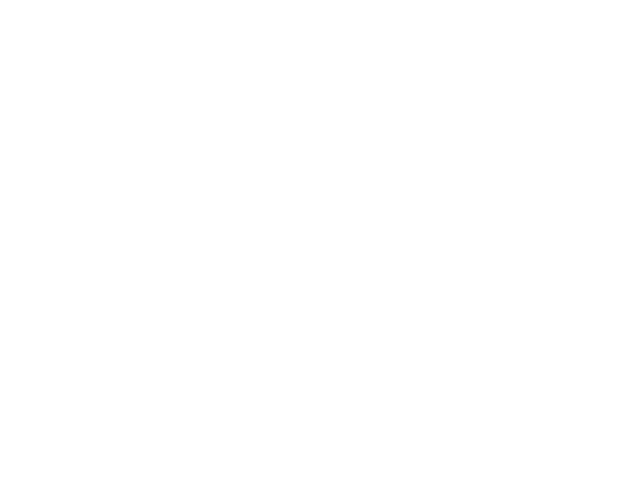
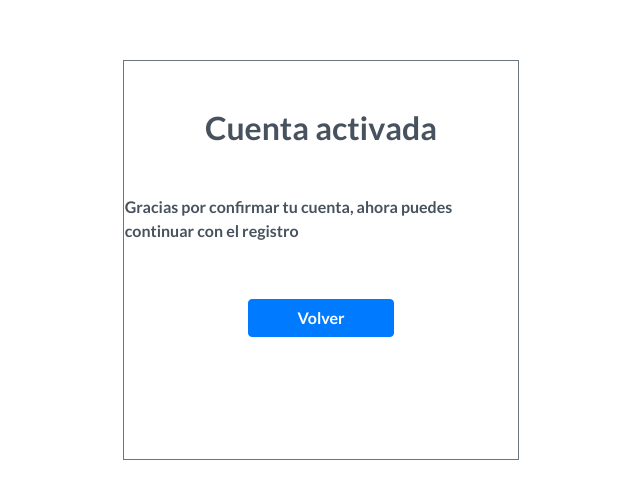
Before and after one commit to jvegaf/LagunaLink-fe, a React (Create React App) app: page /auth/confirmed in a window 1280 px wide. Shown: the part 140-638 px from the top of the page, without its empty margins (319-959 px from the left). Built offline with nearby package versions, Linux system fonts and the light colour scheme.

Commit message:
agregado confirmacion de cuenta

```diff
--- a/src/App.js
+++ b/src/App.js
@@ -8,7 +8,8 @@ import "bootstrap/dist/css/bootstrap.min.css";
 import signIn from "./pages/signInPage";
 import {signUp} from "./pages/signUpPage";
 import { MainPage } from "./pages/MainPage";
-import {register} from "./pages/registerPage";
+import { register } from "./pages/registerPage";
+import { confirmedPage } from "./pages/confirmedPage";
 import path from "path";
 import dotenv from "dotenv";
 
@@ -40,6 +41,7 @@ function App() {
           <Route exact path="/signup" component={signUp} />
           <Route exact path="/register/:accountType" component={register} />
           <Route exact path="/main" component={MainPage} />
+          <Route exact path="/auth/confirmed" component={confirmedPage} />
         </Switch>
       </Router>
     </UserContextProvider>
--- a/src/index.css
+++ b/src/index.css
@@ -1,10 +1,9 @@
+@import url('https://fonts.googleapis.com/css2?family=Lato:wght@700&display=swap');
+
 body {
   margin: 0;
-  font-family: -apple-system, BlinkMacSystemFont, 'Segoe UI', 'Roboto', 'Oxygen',
-    'Ubuntu', 'Cantarell', 'Fira Sans', 'Droid Sans', 'Helvetica Neue',
-    sans-serif;
-  -webkit-font-smoothing: antialiased;
-  -moz-osx-font-smoothing: grayscale;
+  font-family: 'Lato', sans-serif;
+  color: #47525E;
 }
 
 code {
--- a/src/pages/__shared__/styles.css
+++ b/src/pages/__shared__/styles.css
@@ -1,3 +1,10 @@
+@import url('https://fonts.googleapis.com/css2?family=Lato:wght@700&display=swap');
+
+body {
+  color: #47525E;
+  font-family: 'Lato', sans-serif;
+}
+
 .center {
   padding: 0;
   margin: 0;
@@ -6,3 +13,7 @@
   align-items: center;
   height:100vh;
 }
+
+.h400 {
+  height: 400px;
+}
--- /dev/null
+++ b/src/pages/confirmedPage/index.js
@@ -0,0 +1,26 @@
+import React from "react";
+import { Link } from "react-router-dom";
+import "../__shared__/styles.css";
+
+export const confirmedPage = () => {
+  return (
+    <div className="col-12 center">
+      <div className="col-md-4 m-auto">
+        <div className="h400 border border-secondary">
+          <div className="row justify-content-center mt-5">
+            <h2>Cuenta activada</h2>
+          </div>
+          <div className="row justify-content-center mt-4 p-3">
+            <p>
+              Gracias por confirmar tu cuenta, ahora puedes continuar con el
+              registro
+            </p>
+          </div>
+          <div className="row justify-content-center mt-4">
+            <Link to='/signin' className="btn btn-primary px-5">Volver</Link>
+          </div>
+        </div>
+      </div>
+    </div>
+  );
+};
```
